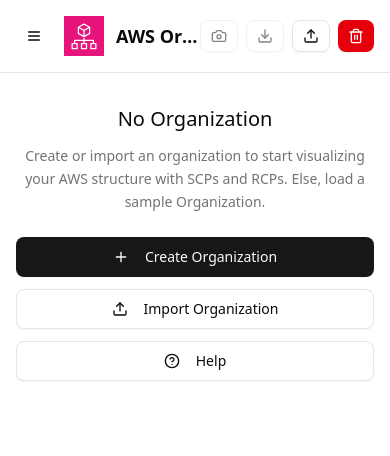
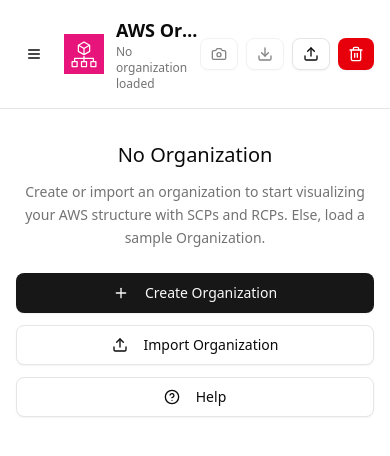
Before and after one commit to lukehau/aws-org-designer, a React (Vite) app: page / in a window 390 px wide. Shown: the top 456 px of the page. Built offline with nearby package versions, Linux system fonts and the light colour scheme.

Commit message:
chore: Revert Header/App changes per reviewer request
Keep only bundle optimization and dark mode button fix

```diff
--- a/src/components/layout/Header.tsx
+++ b/src/components/layout/Header.tsx
@@ -78,14 +78,14 @@
       <div className="px-4 sm:px-6 py-4">
         <div className="flex items-center justify-between">
           <div className="flex items-center space-x-3 min-w-0">
-            {/* Sidebar toggle button - visible on all screen sizes */}
+            {/* Mobile menu button - far left */}
             {onToggleSidebar && (
               <Button
                 variant="ghost"
                 size="sm"
                 onClick={onToggleSidebar}
+                className="lg:hidden flex-shrink-0"
                 aria-label={sidebarOpen ? "Close sidebar" : "Open sidebar"}
-                className="flex-shrink-0"
               >
                 {sidebarOpen ? (
                   <X className="h-5 w-5" />
@@ -97,11 +97,15 @@
             <AWSIcon type="root" size="xlg" className="flex-shrink-0" />
             <div className="min-w-0">
               <h1 className="text-lg sm:text-xl font-semibold truncate">AWS Organization Designer</h1>
-              {organization && (
-                <p className="text-xs sm:text-sm text-muted-foreground">
-                  {organization.name} - v{getOrganizationVersion()}
-                </p>
-              )}
+              <p className="text-xs sm:text-sm text-muted-foreground">
+                {organization ? (
+                  <span>
+                    {organization.name} - v{getOrganizationVersion()}
+                  </span>
+                ) : (
+                  'No organization loaded'
+                )}
+              </p>
             </div>
           </div>
 
```
Also changed, not shown: src/App.tsx (+6 -8 lines).
